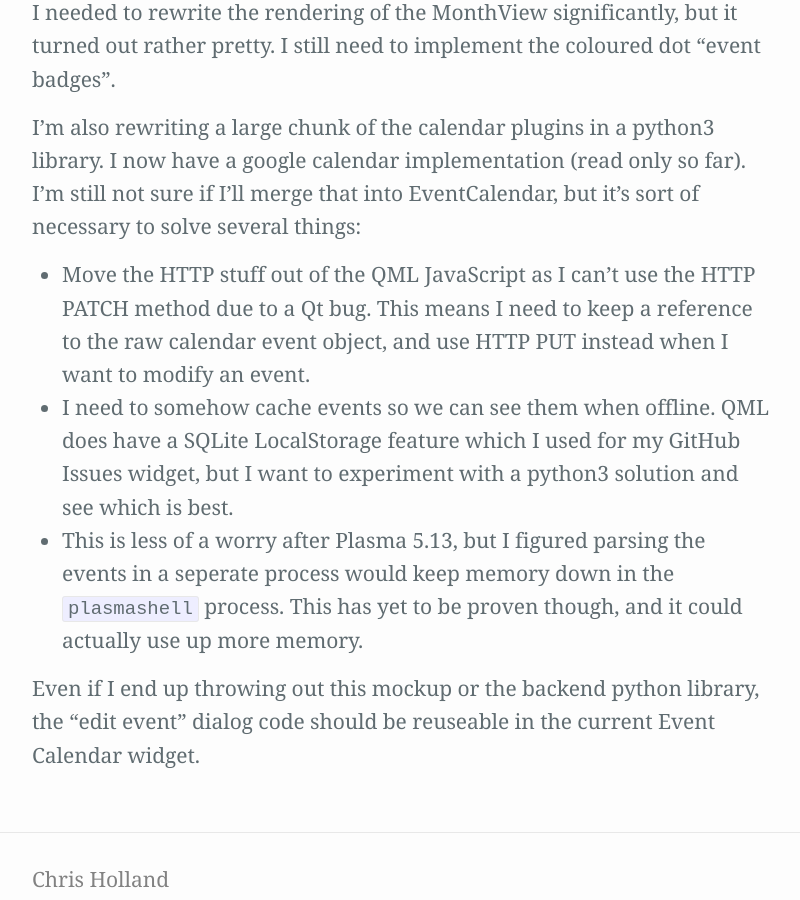
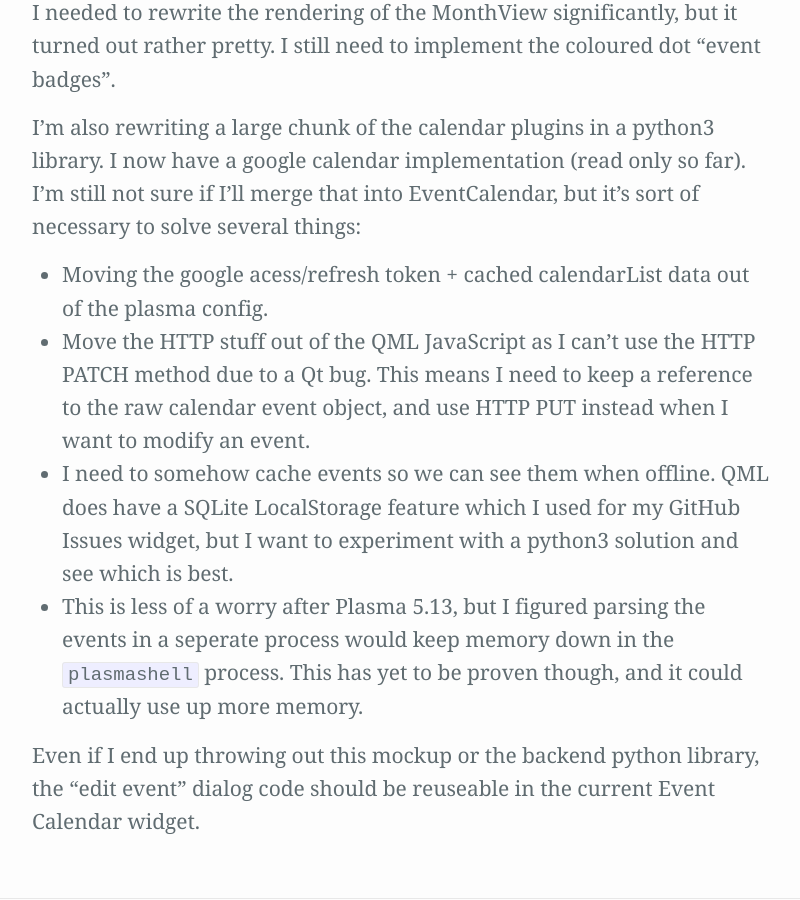
Before and after one commit to Zren/zren.github.io, a Jekyll site: the page built from _posts/2019-04-06-side-calendar-work-in-progress.markdown, in a window 1280 px wide and 900 px high, scrolled down 1583 px. Shown: the whole window, without its empty margins (238-1038 px from the left). Built offline with Jekyll 4.4.1, drawn with Linux system fonts in a browser that asks for light colours.

Commit message:
Mention we need to move the access token out of plasma config.

```diff
--- a/_posts/2019-04-06-side-calendar-work-in-progress.markdown
+++ b/_posts/2019-04-06-side-calendar-work-in-progress.markdown
@@ -25,6 +25,7 @@ I needed to rewrite the rendering of the MonthView significantly, but it turned
 
 I'm also rewriting a large chunk of the calendar plugins in a python3 library. I now have a google calendar implementation (read only so far). I'm still not sure if I'll merge that into EventCalendar, but it's sort of necessary to solve several things:
 
+* Moving the google acess/refresh token + cached calendarList data out of the plasma config.
 * Move the HTTP stuff out of the QML JavaScript as I can't use the HTTP PATCH method due to a Qt bug. This means I need to keep a reference to the raw calendar event object, and use HTTP PUT instead when I want to modify an event.
 * I need to somehow cache events so we can see them when offline. QML does have a SQLite LocalStorage feature which I used for my GitHub Issues widget, but I want to experiment with a python3 solution and see which is best.
 * This is less of a worry after Plasma 5.13, but I figured parsing the events in a seperate process would keep memory down in the `plasmashell` process. This has yet to be proven though, and it could actually use up more memory.
```
